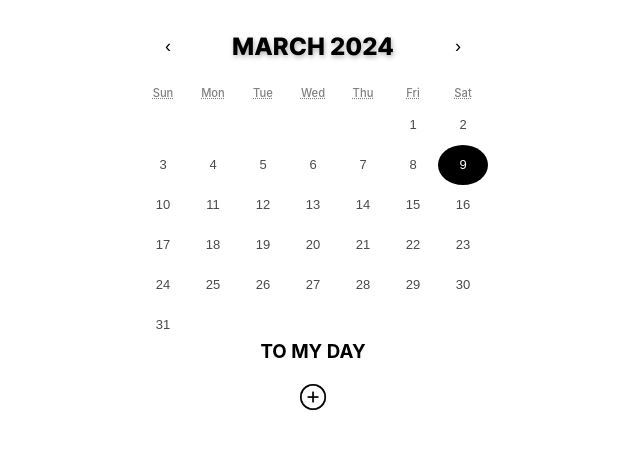
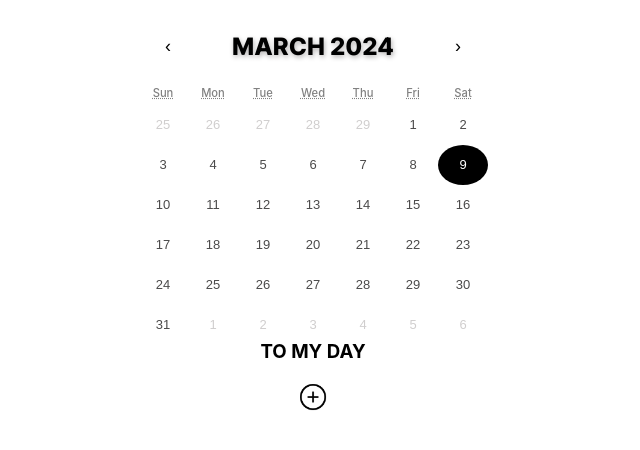
Before and after one commit to To-My-Diary/To-My-Diary_Front, a React (Create React App) app: page /main in a window 1280 px wide. Shown: the top 450 px of the page, without its empty margins (327-967 px from the left). Built offline with nearby package versions, Linux system fonts and the light colour scheme.

Commit message:
feat: 이전/이후 달에 속한 날짜 색 희미하게 나타내도록 구현

```diff
--- a/src/components/scheduleSpace/ScheduleSpace.css
+++ b/src/components/scheduleSpace/ScheduleSpace.css
@@ -93,12 +93,12 @@
     font-weight: bold;
   }
 
+  /* .react-calendar__month-view__days {
+    background-color: red;
+  } */
+
   .react-calendar__month-view__days__day--weekend {
     color: #4b4a4a;
-  }
-
-  .react-calendar__month-view__days__day--neighboringMonth {
-    color: #757575;
   }
 
   .react-calendar__year-view .react-calendar__tile,
@@ -118,6 +118,11 @@
     font-weight: 400;
     font-size: 13px;
   }
+
+  .react-calendar__month-view__days__day--neighboringMonth { /* 이전/이후 달 날짜 색 희미하게 */
+    color: #d0cece;
+  }
+
   .react-calendar__tile:disabled {
     background-color: #f0f0f0;
   }
@@ -129,7 +134,7 @@
     justify-content: center;
     background-color: #e6e6e6;
     border-radius: 50%;
-    /* width:50%; */
+    width: 20px;
     height: 50%; /* 숫자텍스트랑 백그라운드(원)이랑 같이 묶여있음 */
   }
 
@@ -140,7 +145,7 @@
     color: white;
     background: #000000;
     border-radius: 50%;
-    /* width: 20%; width 값에 따라 모양이 바뀌지 않음 */
+    width: 20px; /* width 값에 따라 모양이 바뀌지 않음 */
     height: 50%;
     background-size: 50%;
   }
--- a/src/components/scheduleSpace/ScheduleSpace.js
+++ b/src/components/scheduleSpace/ScheduleSpace.js
@@ -26,7 +26,7 @@ return (
   calendarType='gregory'
   onClickDay={(value, event) => alert('Clicked day: ', value)}
   navigationLabel={null}
-  showNeighboringMonth={false} //  이전, 이후 달의 날짜는 보이지 않도록 설정
+  showNeighboringMonth={true} //  이전, 이후 달의 날짜 보이도록 설정
   className="mx-auto w-full text-sm border-b"
   tileContent={({ date, view }) => {
     // 날짜 타일에 컨텐츠 추가하기 (html 태그)
```
